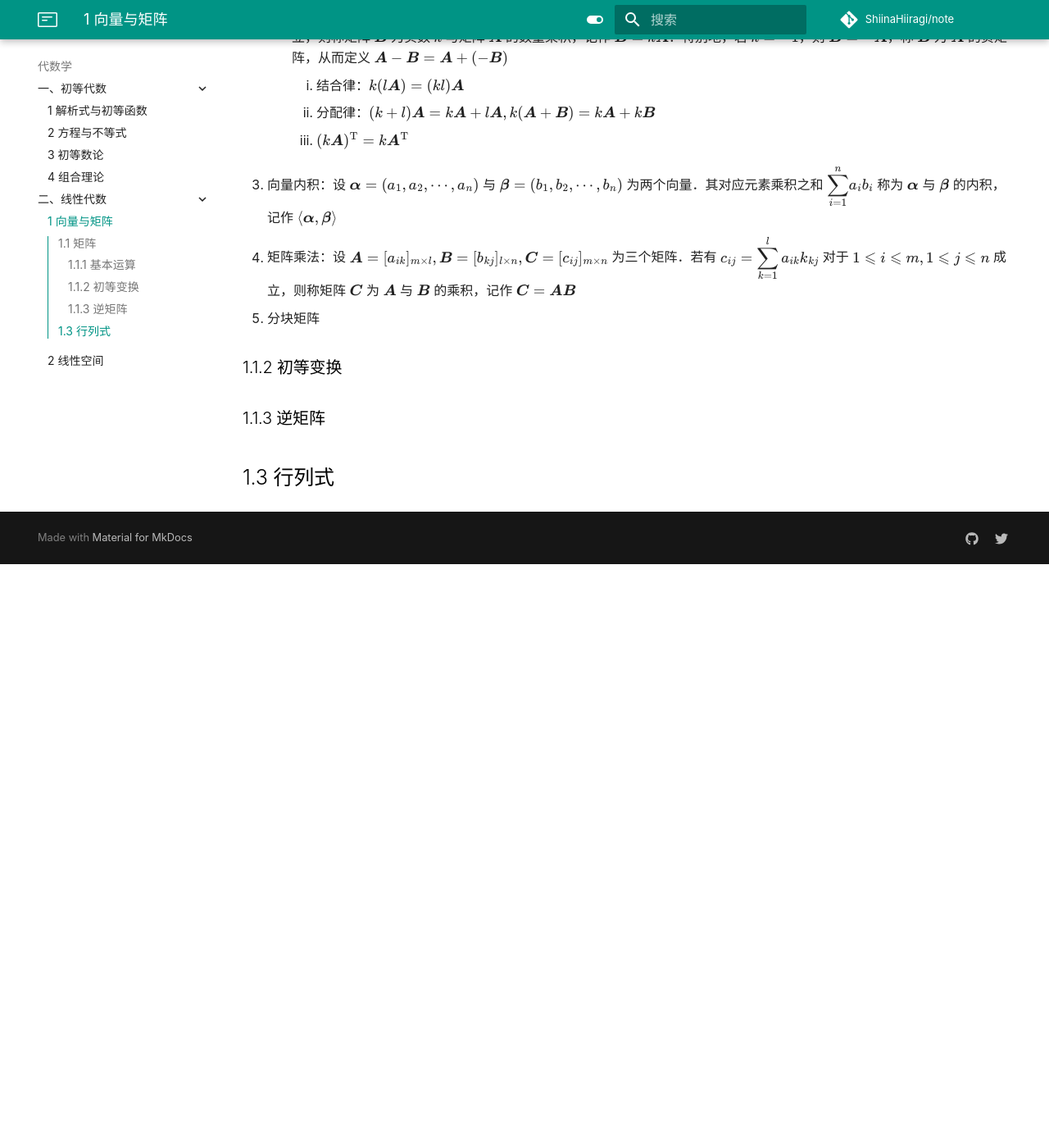
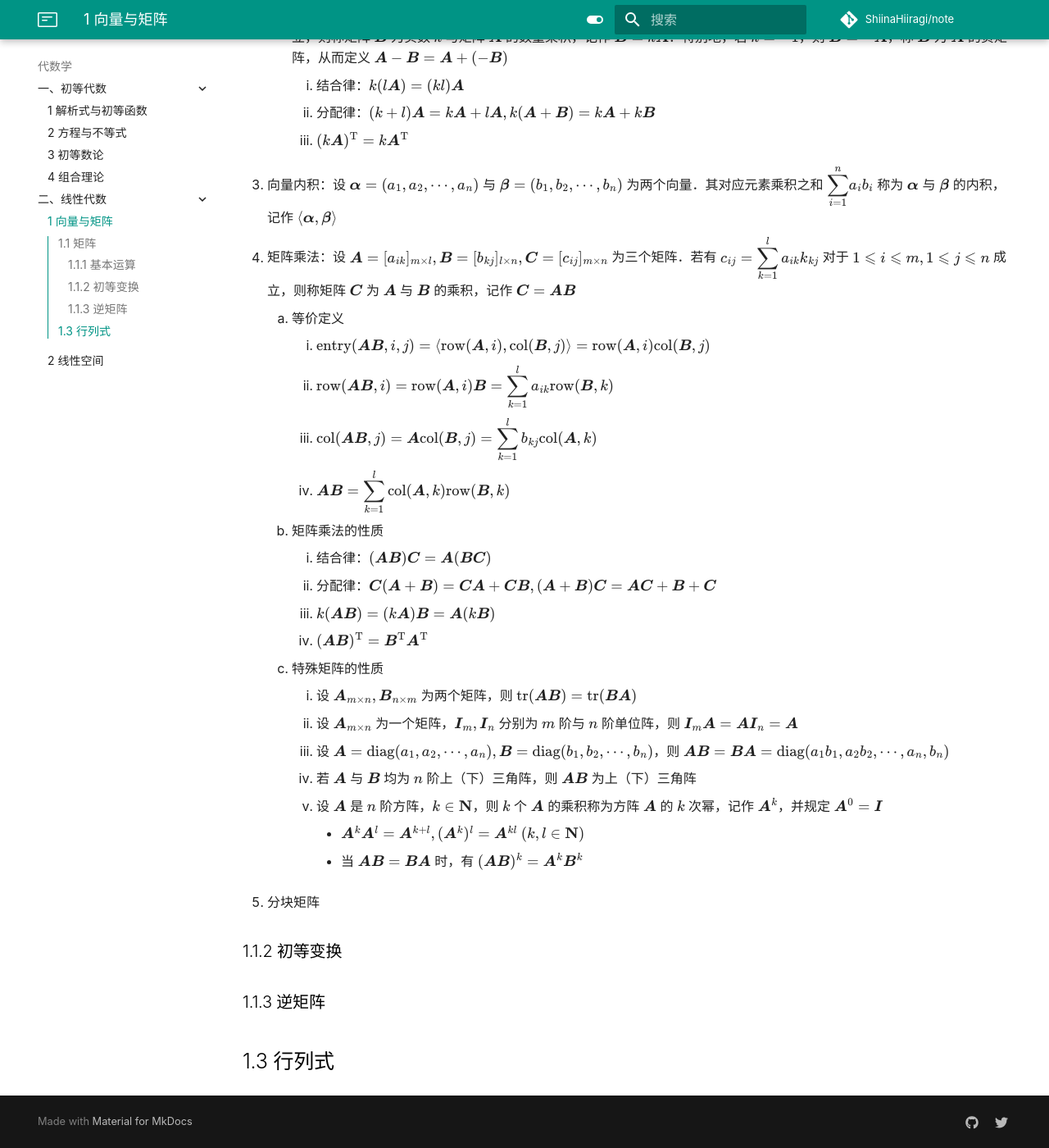
Before and after one commit to ShiinaHiiragi/note, an MkDocs documentation site: the page built from docs/alg/lin/mat.md, in a window 1280 px wide and 1400 px high, scrolled down 2184 px. Shown: the whole window at 82% size. Built offline with MkDocs 1.6.1 and Material for MkDocs 9.7.7, drawn with Linux system fonts in a browser that asks for light colours; comment, search, counter and statistics services are not loaded; before the commit the page ends 2872 px from its top, so only the background shows below that.

Commit message:
stage mat

```diff
--- a/docs/alg/lin/mat.md
+++ b/docs/alg/lin/mat.md
@@ -91,7 +91,25 @@
         2. 分配律：$(k + l)\boldsymbol A = k\boldsymbol A + l\boldsymbol A, k(\boldsymbol A + \boldsymbol B) = k\boldsymbol A + k\boldsymbol B$
         3. $(k\boldsymbol A)^{\mathrm T} = k\boldsymbol A^{\mathrm T}$
 3. 向量内积：设 $\boldsymbol \alpha = (a_1, a_2, \cdots, a_n)$ 与 $\boldsymbol \beta = (b_1, b_2, \cdots, b_n)$ 为两个向量．其对应元素乘积之和 ${\displaystyle \sum_{i=1}^n} a_i b_i$ 称为 $\boldsymbol \alpha$ 与 $\boldsymbol \beta$ 的内积，记作 $\left<\boldsymbol \alpha, \boldsymbol \beta\right>$
-4. 矩阵乘法：设 $\boldsymbol A = [a_{ik}]_{m \times l}, \boldsymbol B = [b_{kj}]_{l \times n}, \boldsymbol C = [c_{ij}]_{m \times n}$ 为三个矩阵．若有 $c_{ij} = {\displaystyle \sum_{k=1}^l a_{ik} k_{kj}}$ 对于 $1 \leqslant i \leqslant m, 1 \leqslant j \leqslant n$ 成立，则称矩阵 $\boldsymbol C$ 为 $\boldsymbol A$ 与 $\boldsymbol B$ 的乘积，记作 $\boldsymbol C = \boldsymbol A \boldsymbol B$
+4. 矩阵乘法：设 $\boldsymbol A = [a_{ik}]_{m \times l}, \boldsymbol B = [b_{kj}]_{l \times n}, \boldsymbol C = [c_{ij}]_{m \times n}$ 为三个矩阵．若有 $c_{ij} = {\displaystyle \sum_{k=1}^l a_{ik} k_{kj}}$ 对于 $1 \leqslant i \leqslant m, 1 \leqslant j \leqslant n$ 成立，则称矩阵 $\boldsymbol C$ 为 $\boldsymbol A$ 与 $\boldsymbol B$ 的乘积，记作 $\boldsymbol C = \boldsymbol{AB}$
+    1. 等价定义
+        1. $\mathrm{entry}(\boldsymbol{AB}, i, j) = \left<\mathrm{row}(\boldsymbol A, i), \mathrm{col}(\boldsymbol B, j)\right> = \mathrm{row}(\boldsymbol A, i) \mathrm{col}(\boldsymbol B, j)$
+        2. $\mathrm{row}(\boldsymbol{AB}, i) = \mathrm{row}(\boldsymbol A, i) \boldsymbol B = {\displaystyle \sum_{k=1}^l a_{ik} \mathrm{row}(\boldsymbol B, k)}$
+        3. $\mathrm{col}(\boldsymbol{AB}, j) = \boldsymbol A \mathrm{col}(\boldsymbol B, j) = {\displaystyle \sum_{k=1}^l b_{kj} \mathrm{col}(\boldsymbol A, k)}$
+        4. $\boldsymbol{AB} = {\displaystyle \sum_{k=1}^l \mathrm{col}(\boldsymbol A, k) \mathrm{row}(\boldsymbol B, k)}$
+    2. 矩阵乘法的性质
+        1. 结合律：$(\boldsymbol{AB}) \boldsymbol C = \boldsymbol A (\boldsymbol{BC})$
+        2. 分配律：$\boldsymbol C (\boldsymbol A + \boldsymbol B) = \boldsymbol{CA} + \boldsymbol{CB}, (\boldsymbol A + \boldsymbol B) \boldsymbol C = \boldsymbol{AC} + \boldsymbol B + \boldsymbol C$
+        3. $k(\boldsymbol{AB}) = (k\boldsymbol A) \boldsymbol B = \boldsymbol A(k\boldsymbol B)$
+        4. $(\boldsymbol{AB})^{\mathrm T} = \boldsymbol B^{\mathrm T} \boldsymbol A^{\mathrm T}$
+    3. 特殊矩阵的性质
+        1. 设 $\boldsymbol A_{m \times n}, \boldsymbol B_{n \times m}$ 为两个矩阵，则 $\mathrm{tr}(\boldsymbol{AB}) = \mathrm{tr}(\boldsymbol{BA})$
+        2. 设 $\boldsymbol A_{m \times n}$ 为一个矩阵，$\boldsymbol I_m, \boldsymbol I_n$ 分别为 $m$ 阶与 $n$ 阶单位阵，则 $\boldsymbol I_m \boldsymbol A = \boldsymbol{AI}_n = \boldsymbol A$
+        3. 设 $\boldsymbol A = \mathrm{diag}(a_1, a_2, \cdots, a_n), \boldsymbol B = \mathrm{diag}(b_1, b_2, \cdots, b_n)$，则 $\boldsymbol{AB} = \boldsymbol{BA} = \mathrm{diag}(a_1 b_1, a_2 b_2, \cdots, a_n, b_n)$
+        4. 若 $\boldsymbol A$ 与 $\boldsymbol B$ 均为 $n$ 阶上（下）三角阵，则 $\boldsymbol{AB}$ 为上（下）三角阵
+        5. 设 $\boldsymbol A$ 是 $n$ 阶方阵，$k \in \mathbf N$，则 $k$ 个 $\boldsymbol A$ 的乘积称为方阵 $\boldsymbol A$ 的 $k$ 次幂，记作 $\boldsymbol A^k$，并规定 $\boldsymbol A^0 = \boldsymbol I$
+            - $\boldsymbol A^k \boldsymbol A^l = \boldsymbol A^{k+l}, (\boldsymbol A^k)^l = \boldsymbol A^{kl} \ (k, l \in \mathbf N)$
+            - 当 $\boldsymbol{AB} = \boldsymbol{BA}$ 时，有 $(\boldsymbol{AB})^k = \boldsymbol A^k \boldsymbol B^k$
 5. 分块矩阵
 
 ### 1.1.2 初等变换
```
